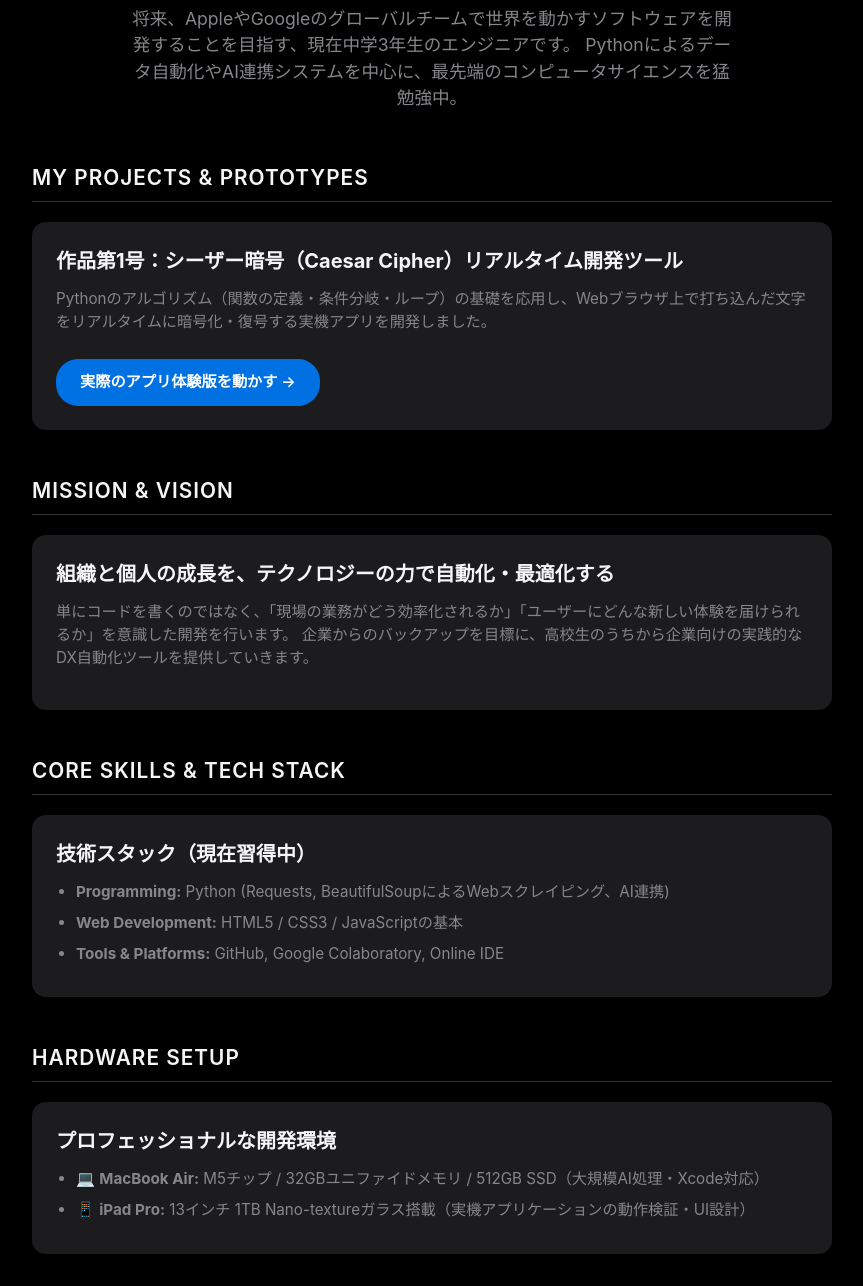
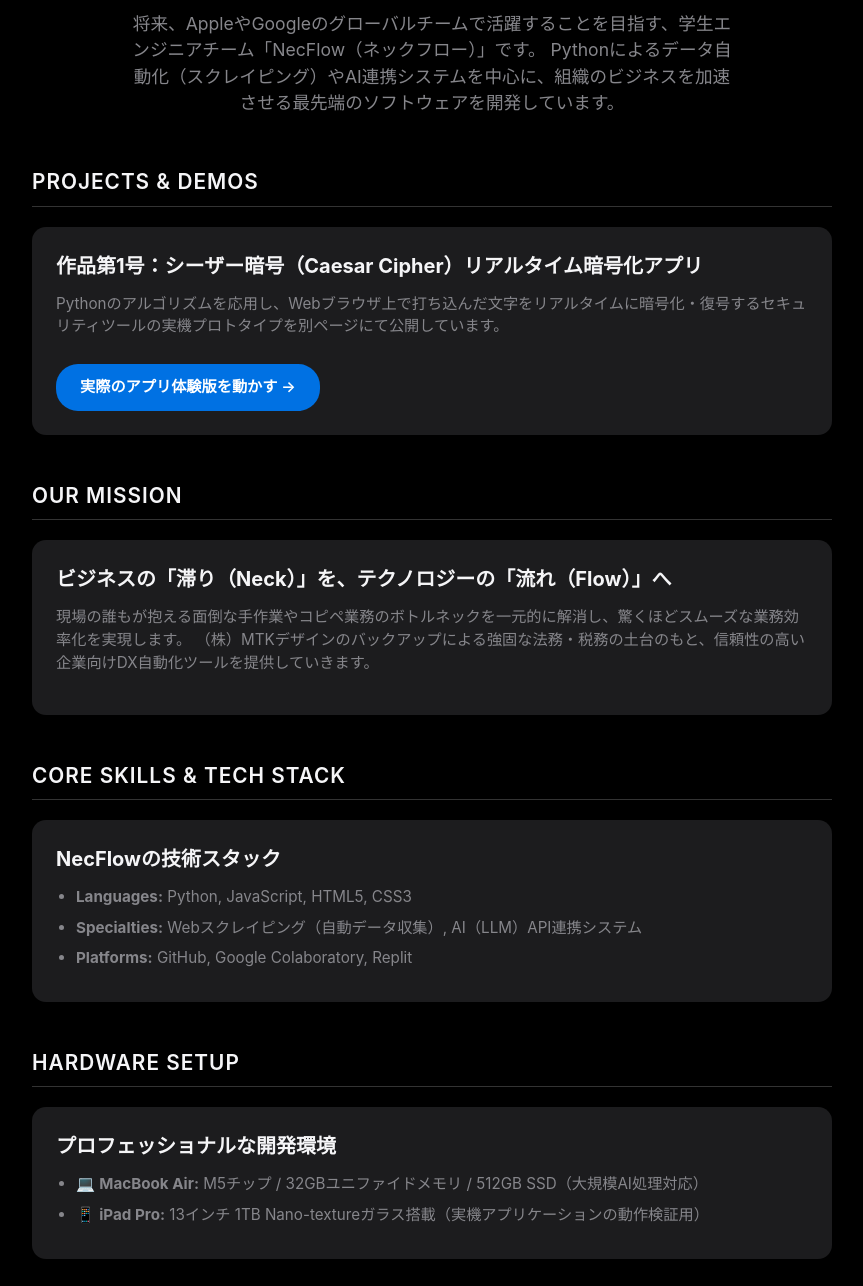
Before and after one commit to hutoshiurara-web/portfolio-, a plain HTML site: page index.html in a window 1280 px wide. Shown: the part 168-1454 px from the top of the page, without its empty margins (208-1071 px from the left). Drawn offline with Linux system fonts and the light colour scheme.

Commit message:
Update index.html

```diff
--- a/index.html
+++ b/index.html
@@ -3,7 +3,7 @@
 <head>
     <meta charset="UTF-8">
     <meta name="viewport" content="width=device-width, initial-scale=1.0">
-    <title>Portfolio | Future Software Engineer</title>
+    <title>NecFlow | Next-Gen Software Development</title>
     <style>
         :root {
             --bg-color: #000000;
@@ -37,7 +37,7 @@
             font-weight: 600;
         }
         h1 {
-            font-size: 2.6rem;
+            font-size: 2.8rem;
             font-weight: 700;
             margin: 10px 0 20px;
             letter-spacing: -0.5px;
@@ -83,7 +83,6 @@
             margin-bottom: 8px;
             font-size: 0.95rem;
         }
-        /* アプリページへ飛ぶためのかっこいいApple風ボタン */
         .btn-link {
             display: inline-block;
             background-color: var(--accent);
@@ -111,40 +110,39 @@
 
 <div class="container">
     <header>
-        <div class="tag">Future Software Engineer</div>
-        <h1>Next-Gen Developer</h1>
+        <div class="tag">Next-Gen Software Team</div>
+        <h1>NecFlow</h1>
         <p class="bio">
-            将来、AppleやGoogleのグローバルチームで世界を動かすソフトウェアを開発することを目指す、現在中学3年生のエンジニアです。
-            Pythonによるデータ自動化やAI連携システムを中心に、最先端のコンピュータサイエンスを猛勉強中。
+            将来、AppleやGoogleのグローバルチームで活躍することを目指す、学生エンジニアチーム「NecFlow（ネックフロー）」です。
+            Pythonによるデータ自動化（スクレイピング）やAI連携システムを中心に、組織のビジネスを加速させる最先端のソフトウェアを開発しています。
         </p>
     </header>
 
-    <!-- 🌟 ここに新しく別ページのアプリへ飛ばすかっこいい動くボタンを設置しました！ 🌟 -->
-    <div class="section-title">MY PROJECTS & PROTOTYPES</div>
+    <div class="section-title">PROJECTS & DEMOS</div>
     <div class="card">
-        <h3>作品第1号：シーザー暗号（Caesar Cipher）リアルタイム開発ツール</h3>
+        <h3>作品第1号：シーザー暗号（Caesar Cipher）リアルタイム暗号化アプリ</h3>
         <p>
-            Pythonのアルゴリズム（関数の定義・条件分岐・ループ）の基礎を応用し、Webブラウザ上で打ち込んだ文字をリアルタイムに暗号化・復号する実機アプリを開発しました。
+            Pythonのアルゴリズムを応用し、Webブラウザ上で打ち込んだ文字をリアルタイムに暗号化・復号するセキュリティツールの実機プロトタイプを別ページにて公開しています。
         </p>
         <a href="app.html" class="btn-link">実際のアプリ体験版を動かす &rarr;</a>
     </div>
 
-    <div class="section-title">MISSION & VISION</div>
+    <div class="section-title">OUR MISSION</div>
     <div class="card">
-        <h3>組織と個人の成長を、テクノロジーの力で自動化・最適化する</h3>
+        <h3>ビジネスの「滞り（Neck）」を、テクノロジーの「流れ（Flow）」へ</h3>
         <p>
-            単にコードを書くのではなく、「現場の業務がどう効率化されるか」「ユーザーにどんな新しい体験を届けられるか」を意識した開発を行います。
-            企業からのバックアップを目標に、高校生のうちから企業向けの実践的なDX自動化ツールを提供していきます。
+            現場の誰もが抱える面倒な手作業やコピペ業務のボトルネックを一元的に解消し、驚くほどスムーズな業務効率化を実現します。
+            （株）MTKデザインのバックアップによる強固な法務・税務の土台のもと、信頼性の高い企業向けDX自動化ツールを提供していきます。
         </p>
     </div>
 
     <div class="section-title">CORE SKILLS & TECH STACK</div>
     <div class="card">
-        <h3>技術スタック（現在習得中）</h3>
+        <h3>NecFlowの技術スタック</h3>
         <ul>
-            <li><strong>Programming:</strong> Python (Requests, BeautifulSoupによるWebスクレイピング、AI連携)</li>
-            <li><strong>Web Development:</strong> HTML5 / CSS3 / JavaScriptの基本</li>
-            <li><strong>Tools & Platforms:</strong> GitHub, Google Colaboratory, Online IDE</li>
+            <li><strong>Languages:</strong> Python, JavaScript, HTML5, CSS3</li>
+            <li><strong>Specialties:</strong> Webスクレイピング（自動データ収集）, AI（LLM）API連携システム</li>
+            <li><strong>Platforms:</strong> GitHub, Google Colaboratory, Replit</li>
         </ul>
     </div>
 
@@ -152,13 +150,13 @@
     <div class="card">
         <h3>プロフェッショナルな開発環境</h3>
         <ul>
-            <li>💻 <strong>MacBook Air:</strong> M5チップ / 32GBユニファイドメモリ / 512GB SSD（大規模AI処理・Xcode対応）</li>
-            <li>📱 <strong>iPad Pro:</strong> 13インチ 1TB Nano-textureガラス搭載（実機アプリケーションの動作検証・UI設計）</li>
+            <li>💻 <strong>MacBook Air:</strong> M5チップ / 32GBユニファイドメモリ / 512GB SSD（大規模AI処理対応）</li>
+            <li>📱 <strong>iPad Pro:</strong> 13インチ 1TB Nano-textureガラス搭載（実機アプリケーションの動作検証用）</li>
         </ul>
     </div>
 
     <footer>
-        &copy; 2026 Future Engineer Portfolio. Inspired by Global Leaders.
+        &copy; 2026 NecFlow. All Rights Reserved. Inspired by Global Leaders.
     </footer>
 </div>
 
```
